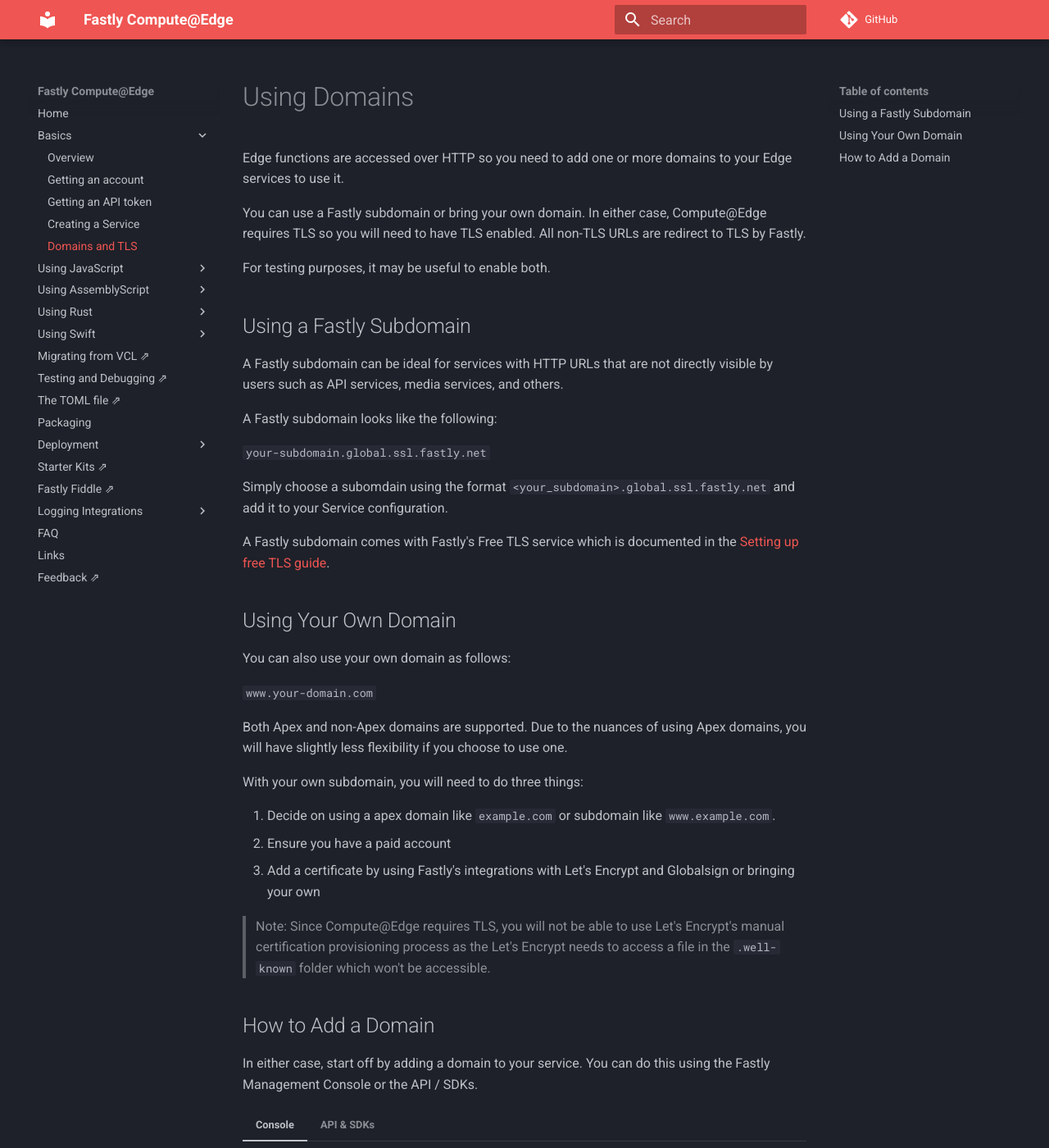
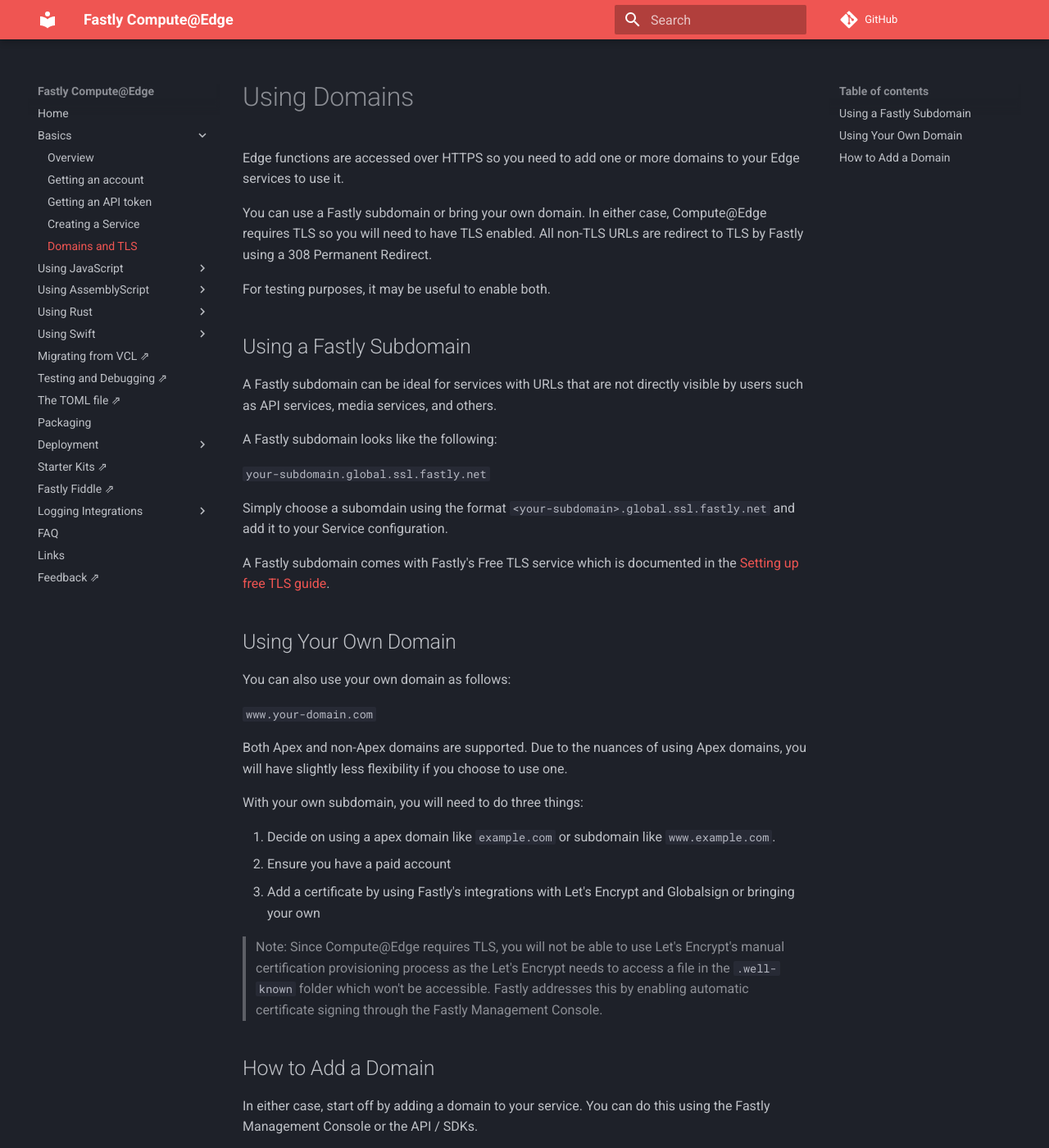
Before and after one commit to grokify/fastly-guide-compute, an MkDocs documentation site: the page built from docs/basics/domains_and_tls.md, in a window 1280 px wide and 1400 px high. Shown: the whole window at 82% size. Built offline with MkDocs 1.6.1 and Material for MkDocs 9.7.7, drawn with Linux system fonts in a browser that asks for light colours; comment, search, counter and statistics services are not loaded.

Commit message:
enhance: minor copy editing

```diff
--- a/docs/basics/domains_and_tls.md
+++ b/docs/basics/domains_and_tls.md
@@ -1,20 +1,20 @@
 # Using Domains
 
-Edge functions are accessed over HTTP so you need to add one or more domains to your Edge services to use it.
+Edge functions are accessed over HTTPS so you need to add one or more domains to your Edge services to use it.
 
-You can use a Fastly subdomain or bring your own domain. In either case, Compute@Edge requires TLS so you will need to have TLS enabled. All non-TLS URLs are redirect to TLS by Fastly.
+You can use a Fastly subdomain or bring your own domain. In either case, Compute@Edge requires TLS so you will need to have TLS enabled. All non-TLS URLs are redirect to TLS by Fastly using a 308 Permanent Redirect.
 
 For testing purposes, it may be useful to enable both.
 
 ## Using a Fastly Subdomain
 
-A Fastly subdomain can be ideal for services with HTTP URLs that are not directly visible by users such as API services, media services, and others.
+A Fastly subdomain can be ideal for services with URLs that are not directly visible by users such as API services, media services, and others.
 
 A Fastly subdomain looks like the following:
 
 `your-subdomain.global.ssl.fastly.net`
 
-Simply choose a subomdain using the format `<your_subdomain>.global.ssl.fastly.net` and add it to your Service configuration.
+Simply choose a subomdain using the format `<your-subdomain>.global.ssl.fastly.net` and add it to your Service configuration.
 
 A Fastly subdomain comes with Fastly's Free TLS service which is documented in the [Setting up free TLS guide](https://docs.fastly.com/en/guides/setting-up-free-tls).
 
@@ -32,7 +32,7 @@
 1. Ensure you have a paid account
 1. Add a certificate by using Fastly's integrations with Let's Encrypt and Globalsign or bringing your own
 
-> Note: Since Compute@Edge requires TLS, you will not be able to use Let's Encrypt's manual certification provisioning process as the Let's Encrypt needs to access a file in the `.well-known` folder which won't be accessible.
+> Note: Since Compute@Edge requires TLS, you will not be able to use Let's Encrypt's manual certification provisioning process as the Let's Encrypt needs to access a file in the `.well-known` folder which won't be accessible. Fastly addresses this by enabling automatic certificate signing through the Fastly Management Console.
 
 ## How to Add a Domain
 
```
Also changed, not shown: docs/basics/service.md (+1 -1 lines), docs/compute/faq.md (+2 -2 lines), docs/compute/packaging.md (+1 -1 lines), docs/compute/quickstart_javascript.md (+2 -2 lines).
